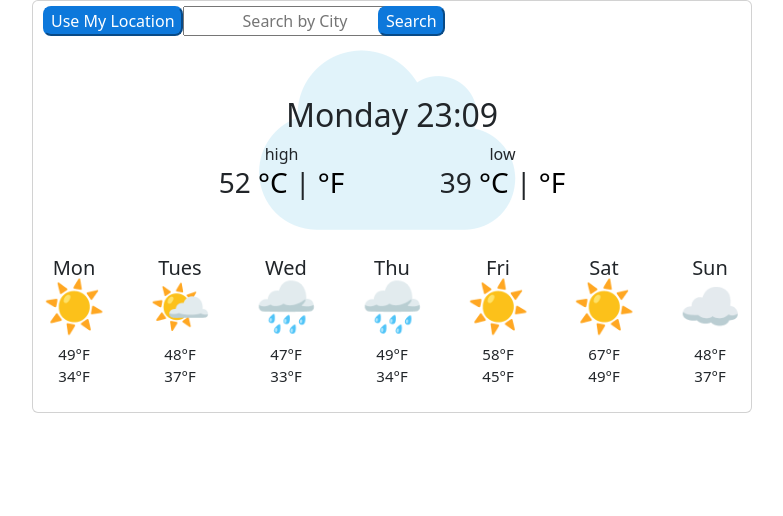
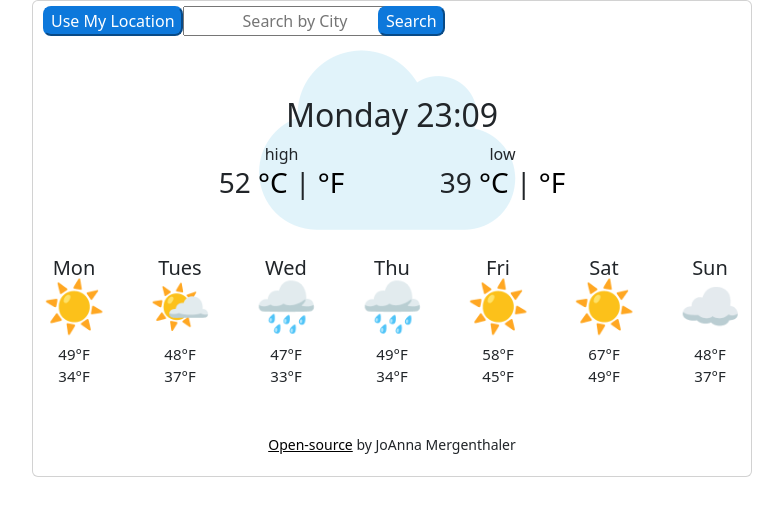
Before and after one commit to JoAnnaMerg22/Week6Homework, a website: page index.html in a window 1280 px wide. Shown: the whole page, without its empty margins (50-833 px from the left). Drawn offline with nearby package versions, Linux system fonts and the light colour scheme; files that its build step writes are made by us from their sources; no server answers; files whose address does not match are found by name.

Commit message:
added footer to html

```diff
--- a/index.html
+++ b/index.html
@@ -119,6 +119,13 @@
           </div>
         </section>
         <br />
+            <div class="footer">
+        <small>
+            <a href="https://github.com/JoAnnaMerg22/Week6Homework.git" target="_blank">
+                Open-source</a>
+            <span>by JoAnna Mergenthaler</span>
+        </small>
+    </div>
       </div>
     </div>
     <script src="src/index.js"></script>
--- a/styles.css
+++ b/styles.css
@@ -76,3 +76,9 @@ a:hover {
 #city-name::first-letter {
   text-transform: capitalize;
 }
+
+.footer {
+  margin: 20px auto;
+  max-width: 800px;
+  text-align: center;
+}
```
